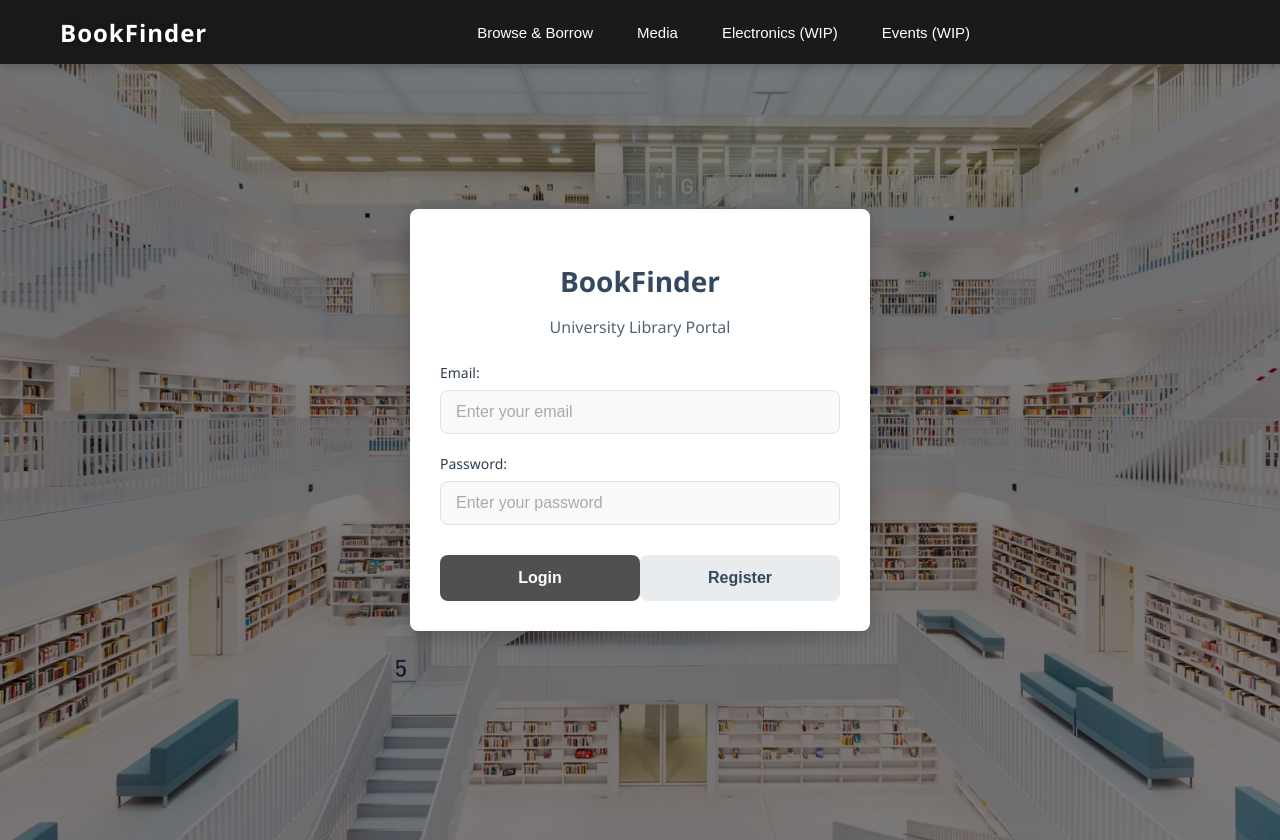
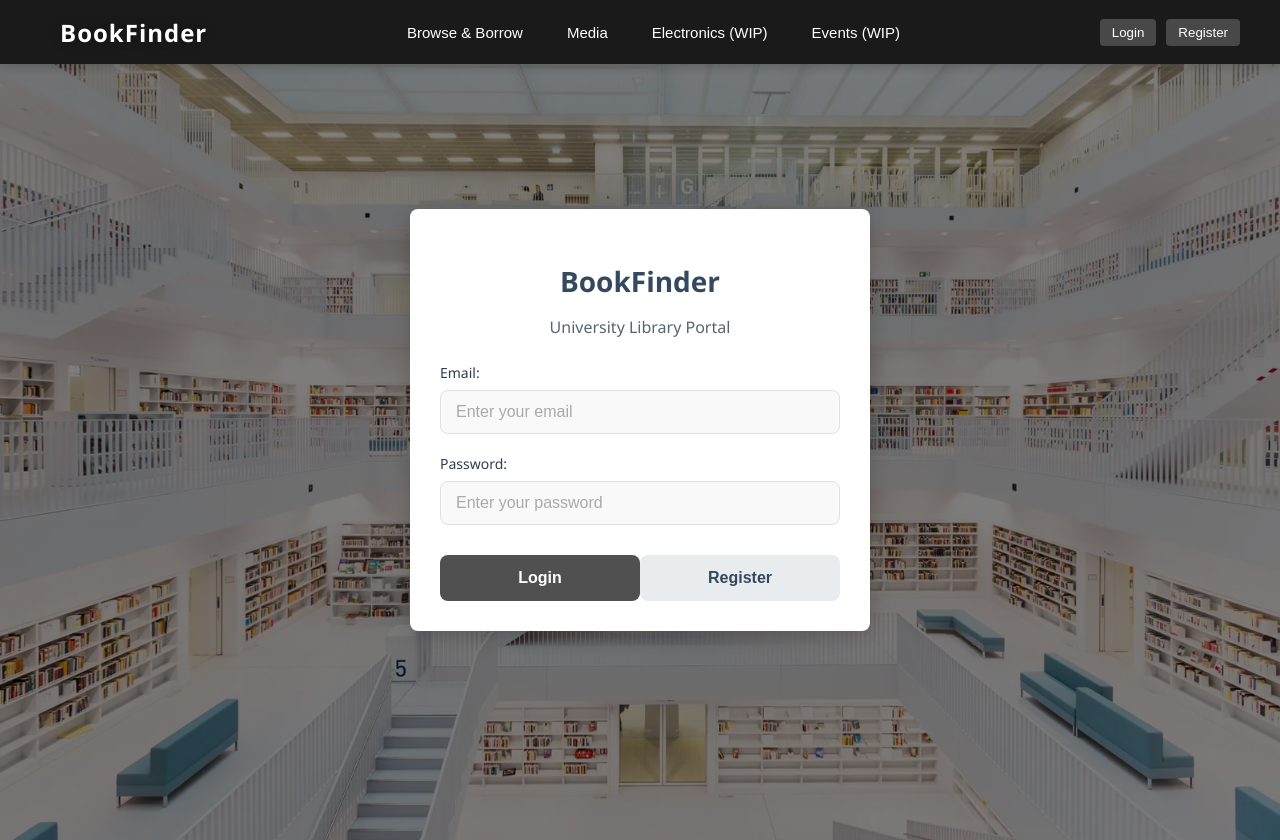
Before and after one commit to dahrail/Library-Database, a React (Create React App) app in the folder client/: page / in a window 1280 px wide. Built offline with nearby package versions, Linux system fonts and the light colour scheme.

Commit message:
New Buttons at the Top

```diff
--- a/client/src/App.js
+++ b/client/src/App.js
@@ -285,6 +285,7 @@ function App() {
         navigateToBooksNotLoggedIn={navigateToBooksNotLoggedIn} // Pass the navigateToBooksNotLoggedIn function
         navigateToMedia={navigateToMedia} // Add this line to pass the function
         navigateToLogin={navigateToLogin} // Add this line to pass the navigateToLogin function
+        navigateToRegister={navigateToRegister} // Make sure this prop is included
       />
 
       {/* Render the appropriate screen based on currentScreen state */}
--- a/client/src/components/layout/TopBar.js
+++ b/client/src/components/layout/TopBar.js
@@ -8,7 +8,8 @@ const TopBar = ({
   navigateToBooks,
   navigateToBooksNotLoggedIn,
   navigateToMedia,
-  navigateToLogin // Add this prop
+  navigateToLogin,
+  navigateToRegister // Make sure this prop is included
 }) => {
   return (
     <div className="top-bar">
@@ -39,7 +40,7 @@ const TopBar = ({
           <button className="nav-button">Events (WIP)</button>
         </div>
 
-        {isLoggedIn && userData && (
+        {isLoggedIn && userData ? (
           <div className="user-info">
             <span>Hello, {userData.FirstName}</span>
             <button
@@ -49,6 +50,21 @@ const TopBar = ({
               Logout
             </button>
           </div>
+        ) : (
+          <div className="auth-buttons">
+            <button
+              className="login-button"
+              onClick={navigateToLogin}
+            >
+              Login
+            </button>
+            <button
+              className="register-button"
+              onClick={navigateToRegister}
+            >
+              Register
+            </button>
+          </div>
         )}
       </div>
     </div>
--- a/client/src/styles/layout/TopBar.css
+++ b/client/src/styles/layout/TopBar.css
@@ -77,6 +77,28 @@
   transform: translateY(0);
 }
 
+.auth-buttons {
+  display: flex;
+  align-items: center;
+  gap: 10px;
+}
+
+.login-button,
+.register-button {
+  background-color: rgba(255, 255, 255, 0.2);
+  color: white;
+  border: none;
+  padding: 6px 12px;
+  border-radius: 4px;
+  cursor: pointer;
+  transition: background-color 0.3s;
+}
+
+.login-button:hover,
+.register-button:hover {
+  background-color: rgba(255, 255, 255, 0.3);
+}
+
 @media (max-width: 800px) {
   .nav-buttons {
     display: none;
```
